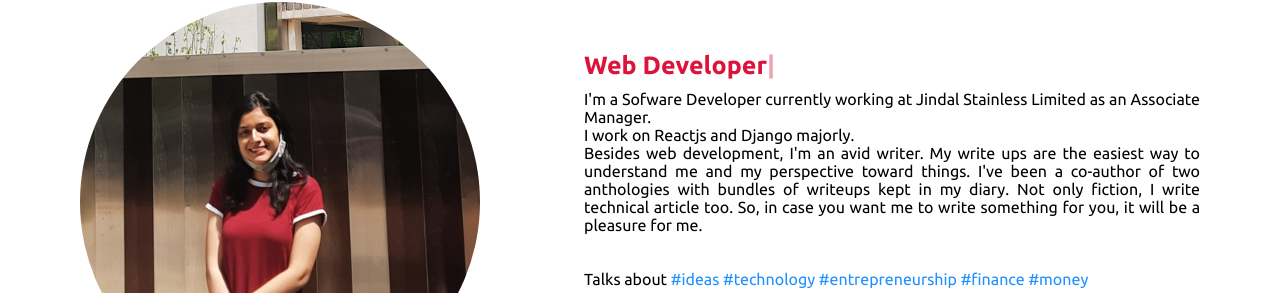
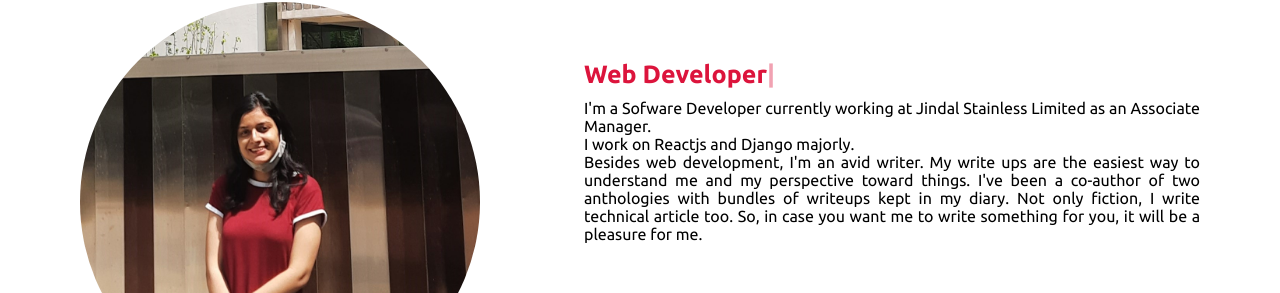
Before and after one commit to tanujajoshi1/TanujaJoshi, a website: page public/index.html in a window 1280 px wide. Shown: the part 1024-1317 px from the top of the page. Drawn offline with nearby package versions, Linux system fonts and the light colour scheme; some packages are replaced by stand-ins of ours.

Commit message:
Update index.html

```diff
--- a/public/index.html
+++ b/public/index.html
@@ -66,7 +66,7 @@
                                     Not only fiction, I write technical article too. So, in case you want me to write something for you, it will be a pleasure for me.
                                 </p>
                               <br><br/>
-                                <p >Talks about <label class="hashtag">#ideas #technology #entrepreneurship #finance #money </label></p>
+
                             <a href="https://www.linkedin.com/in/tanuja-joshi-b3a179193/">Follow <i class="fab fa-linkedin"></i></a>
                         </div>
 
```
